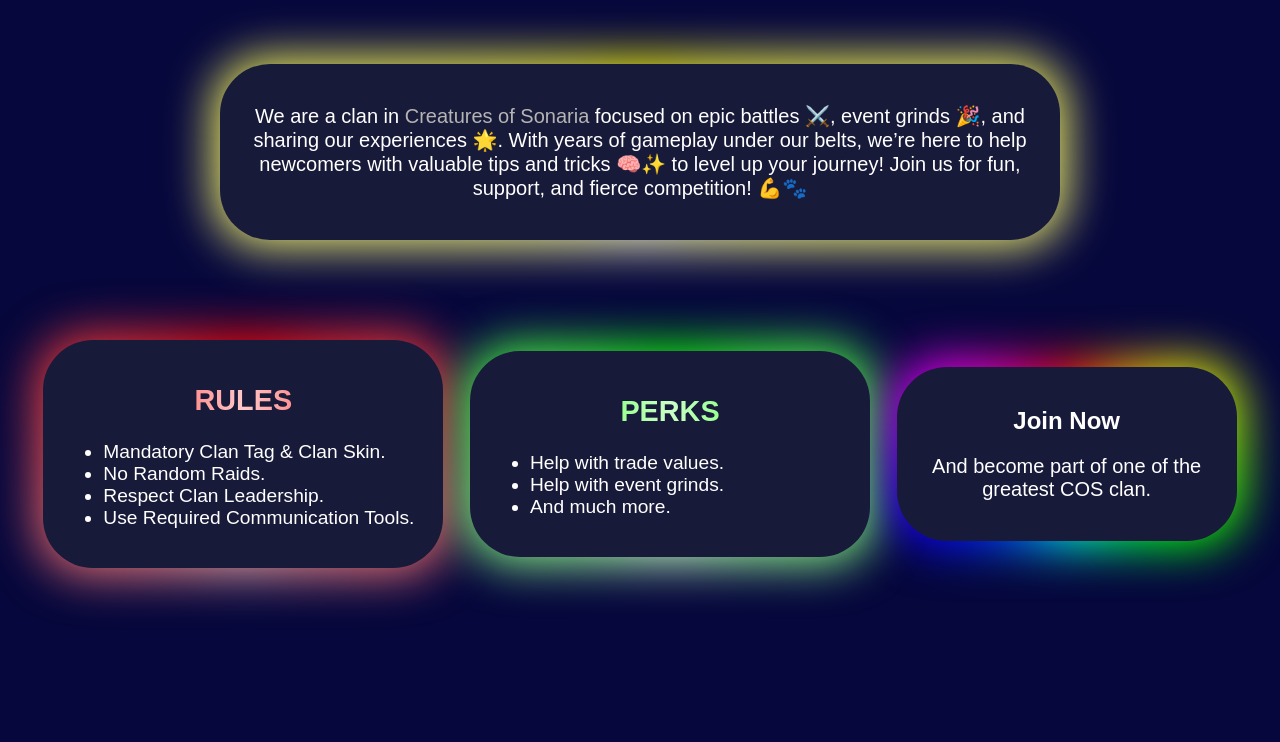
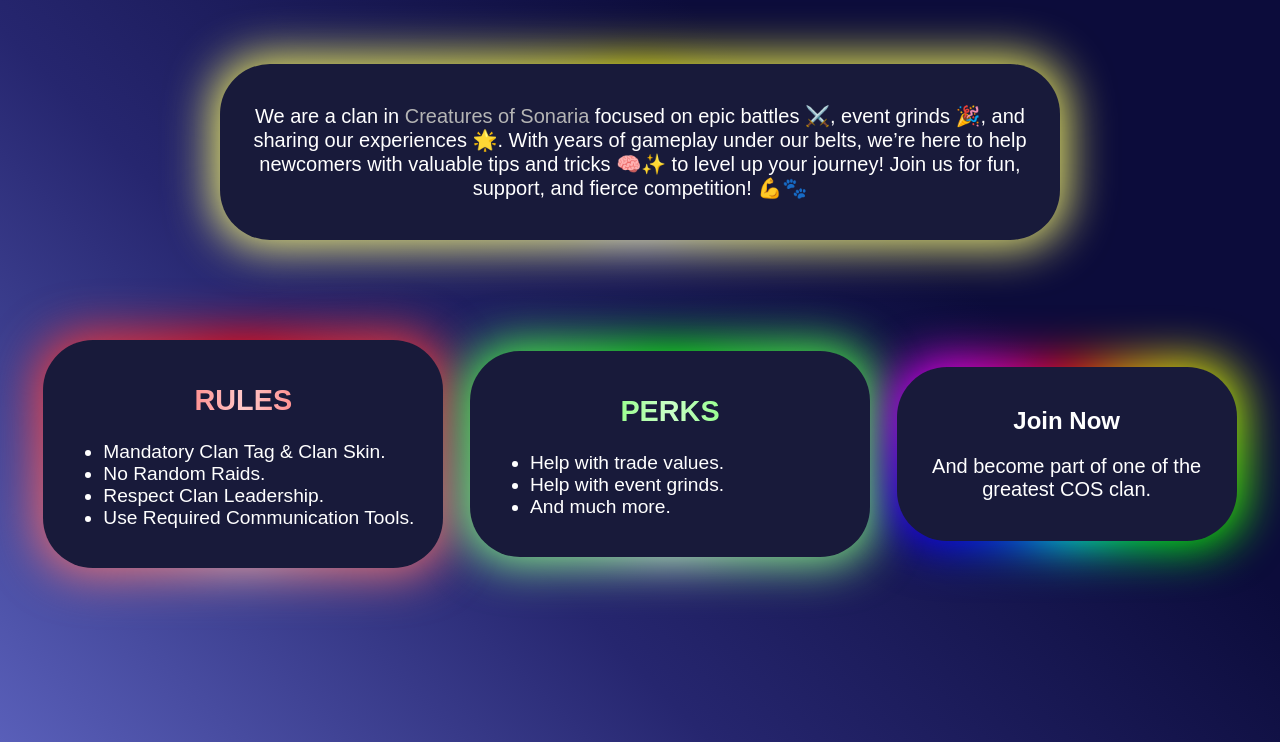
Before and after one commit to legend4d/Hyper-guild, a plain HTML site: page index.html in a window 1280 px wide. Shown: the part 118-860 px from the top of the page. Drawn offline with Linux system fonts and the light colour scheme.

Commit message:
gradient background for the body element

```diff
--- a/index.css
+++ b/index.css
@@ -1,6 +1,6 @@
 
 body {
-    background-color: #06073c;
+    background: linear-gradient(45deg, #595fb9, #26266f, #0c0c3b, #0c0c3b);
     color: #fff;
     font-family: 'Arial', sans-serif;
     margin: 10px;
```
